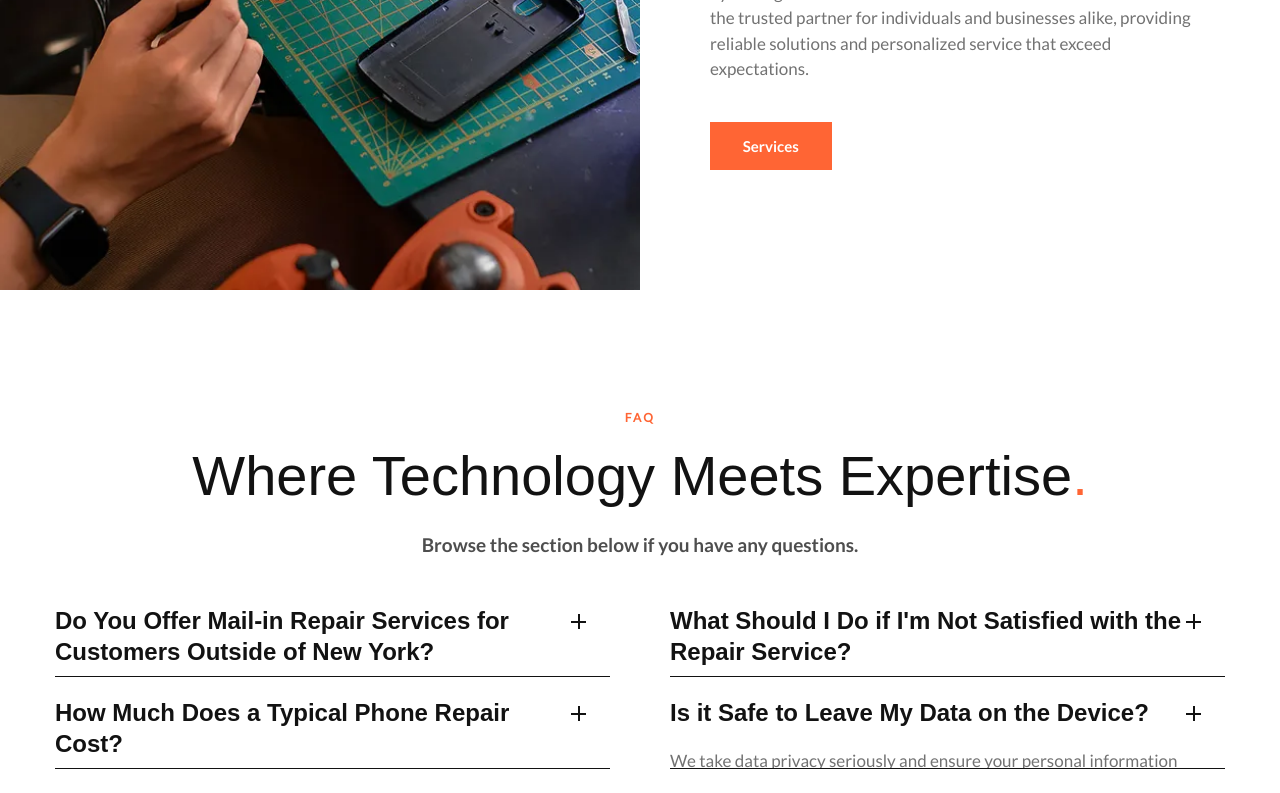
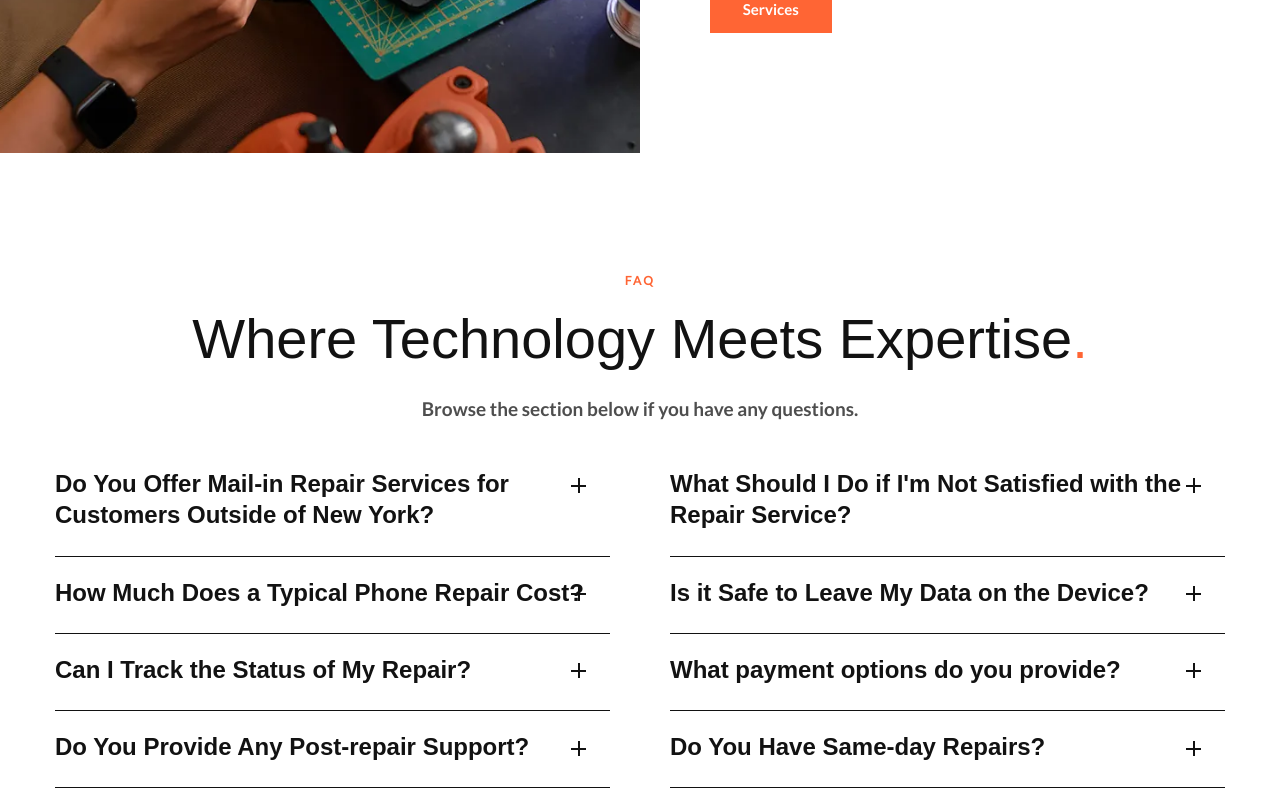
Before and after one commit to cashok1535/PHONE-REPAIR, a React (Create React App) app: page /aboutUs in a window 1280 px wide. Shown: the part 3579-4372 px from the top of the page. Built offline with nearby package versions, Linux system fonts and the light colour scheme; a web font is replaced by a local one.

Commit message:
complete faq page questions

```diff
--- a/src/components/AboutUsPageFAQ.js
+++ b/src/components/AboutUsPageFAQ.js
@@ -77,12 +77,7 @@ export const AboutUsPageFAQ = () => {
       <div className="about__us__page__FAQ__flex">
         <div className="about__us__page__FAQ__flex__element">
           {faq[0].map((el) => (
-            <div
-              className={`faq__page ${
-                numberActiveQuestion === el.id ? "active" : ""
-              }`}
-              key={el.id}
-            >
+            <div className="faq__page" key={el.id}>
               <div className="faq__page__question__parrent">
                 <div className="faq__page__question">{el.question}</div>
                 <button
@@ -98,7 +93,11 @@ export const AboutUsPageFAQ = () => {
                   ></div>
                 </button>
               </div>
-              <div className="about__us__section__text about__us__page__text">
+              <div
+                className={`about__us__section__text about__us__page__text ${
+                  numberActiveQuestion === el.id ? "" : "active"
+                }`}
+              >
                 {el.answer}
               </div>
             </div>
@@ -106,12 +105,7 @@ export const AboutUsPageFAQ = () => {
         </div>
         <div className="about__us__page__FAQ__flex__element">
           {faq[1].map((el) => (
-            <div
-              className={`faq__page ${
-                numberActiveQuestion === el.id ? "active" : ""
-              }`}
-              key={el.id}
-            >
+            <div className="faq__page" key={el.id}>
               <div className="faq__page__question__parrent">
                 <div className="faq__page__question">{el.question}</div>
                 <button
@@ -127,7 +121,11 @@ export const AboutUsPageFAQ = () => {
                   ></div>
                 </button>
               </div>
-              <div className="about__us__section__text about__us__page__text">
+              <div
+                className={`about__us__section__text about__us__page__text ${
+                  numberActiveQuestion === el.id ? "" : "active"
+                }`}
+              >
                 {el.answer}
               </div>
             </div>
--- a/src/css/index.css
+++ b/src/css/index.css
@@ -1508,7 +1508,16 @@ li {
 }
 
 .about__us__page__text {
-  margin-top: 20px;
+  margin-top: 5px;
+  display: block;
+  max-width: 530px;
+  transition: all .3s;
+  height: 80px;
+}
+
+.about__us__page__text.active {
+  height: 0px;
+  overflow: hidden;
 }
 
 .about__us__page__process__flex__element {
@@ -1658,22 +1667,15 @@ li {
 .faq__page {
   border-bottom: 1px solid #121212;
   padding: 20px 0;
-  max-height: 50.9px;
+  height: fit-content;
   overflow: hidden;
   max-width: 555px;
-  width: 100%;
+  width: 100vw;
   transition: all 0.3s;
   position: relative;
 }
 
-.faq__page.active {
-  height: fit-content;
-  max-height: 250px;
-}
-
 .faq__page__button {
-  width: 15px;
-  height: 15px;
   border: none;
   background: transparent;
   cursor: pointer;
@@ -1713,7 +1715,7 @@ li {
   font-family: "Questrial", sans-serif;
   font-size: 24px;
   color: #121212;
-  max-width: 514px;
+  max-width: 530px;
   line-height: 1.3;
   font-weight: bold;
 }
```
